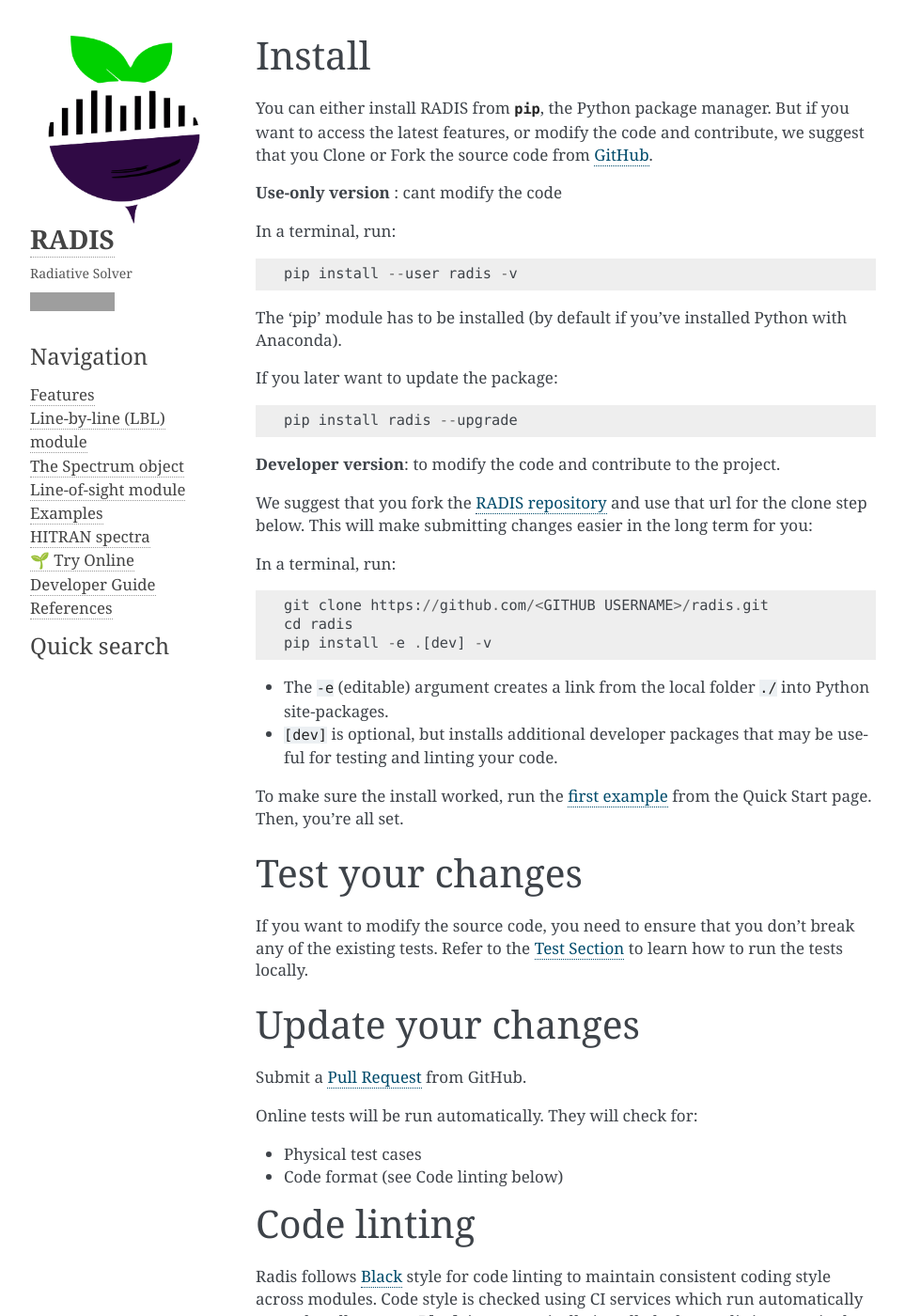
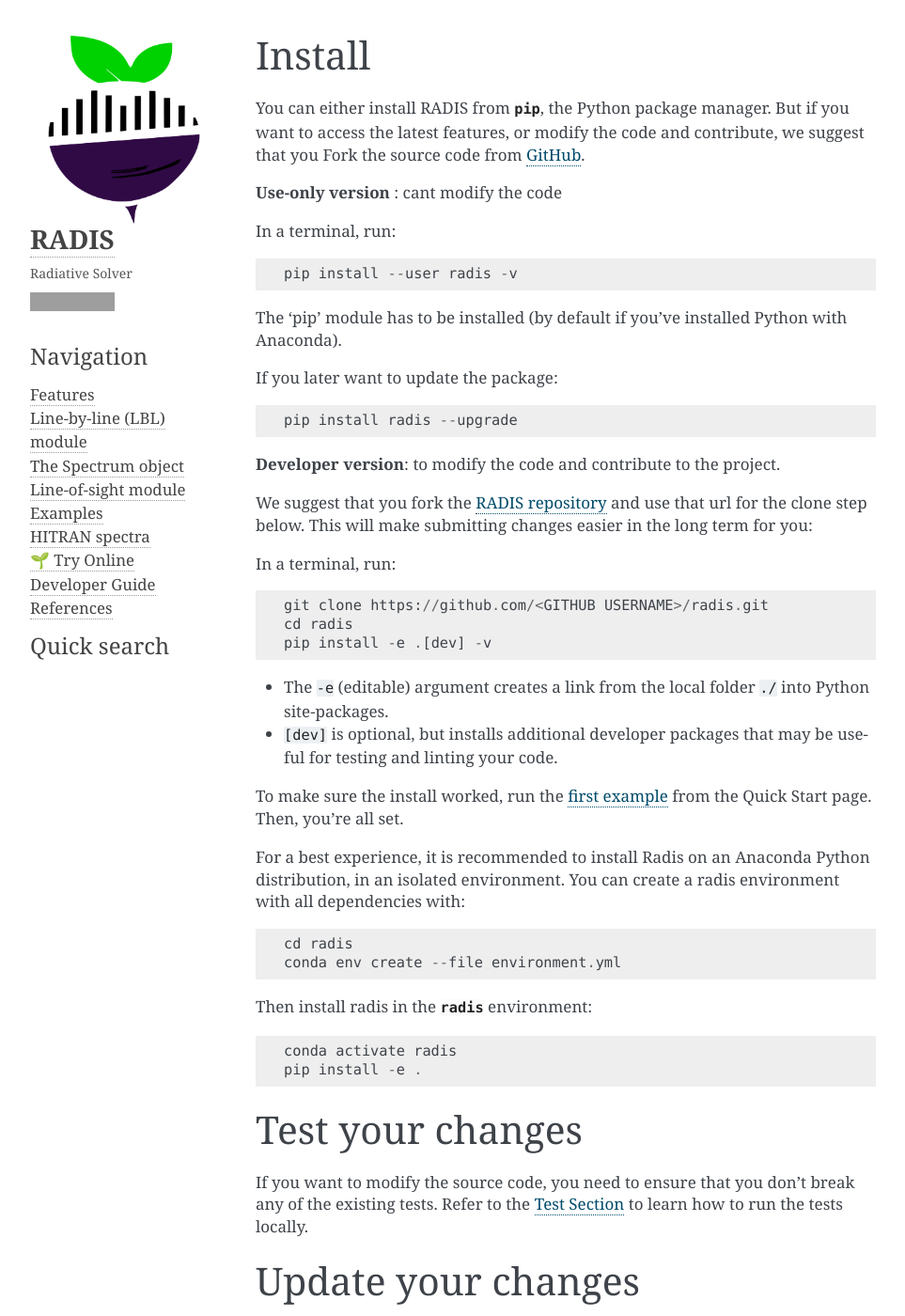
Before and after one commit to radis/radis, a Sphinx documentation site: the page built from docs/dev/install.rst, in a window 1280 px wide and 1400 px high. Shown: the whole window at 94% size, without its empty margins (148-1111 px from the left). Built offline with Sphinx 7.4.7, drawn with Linux system fonts in a browser that asks for light colours; pages that are not in the unit, such as notebooks, are missing from menus; comment, search, counter and statistics services are not loaded; grey boxes are pictures that could not be loaded.

Commit message:
fix conda install dependencies, mention how to install conda environment on the docs

```diff
--- a/docs/dev/install.rst
+++ b/docs/dev/install.rst
@@ -5,7 +5,7 @@
 
 You can either install RADIS from `pip`, the Python package manager. But if
 you want to access the latest features, or modify the code and contribute,
-we suggest that you Clone or Fork the source code from `GitHub <https://github.com/radis/radis>`_.
+we suggest that you Fork the source code from `GitHub <https://github.com/radis/radis>`_.
 
 **Use-only version** : cant modify the code
 
@@ -39,6 +39,20 @@
 
 To make sure the install worked, run the :ref:`first example <label_first_example>`
 from the Quick Start page. Then, you're all set.
+
+
+
+For a best experience, it is recommended to install Radis on an Anaconda Python distribution, in an
+isolated environment. You can create a radis environment with all dependencies with::
+
+    cd radis
+    conda env create --file environment.yml
+
+Then install radis in the `radis` environment::
+
+    conda activate radis
+    pip install -e .
+
 
 
 Test your changes
```
Also changed, not shown: environment.yml (+3 -4 lines).
